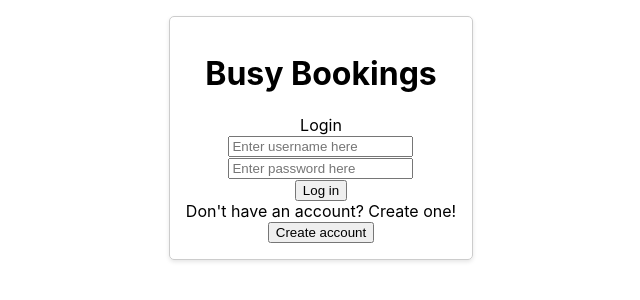
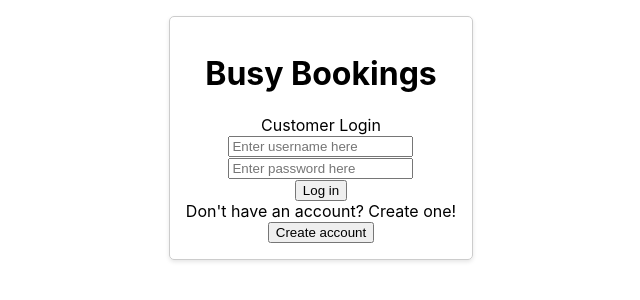
Before and after one commit to CS3300Group9/BusyBookings, a React (Create React App) app: page / in a window 1280 px wide. Both pictures are taken after a click on the button "I am a customer". Shown: the top 300 px of the page, without its empty margins (319-959 px from the left). Built offline with nearby package versions, Linux system fonts and the light colour scheme.

Commit message:
seperated user and business landing pages, added drop down for customer and business

```diff
--- a/src/App.js
+++ b/src/App.js
@@ -1,25 +1,40 @@
+// App.js
 import './App.css';
 import React, { useState } from 'react';
 import LoginPage from './Components/LoginPage';
 import InitialPage from './Components/InitialPage';
 import CreateAccountPage from './Components/CreateAccountPage';
 import LandingPage from './Components/LandingPage';
+import BusinessLandingPage from './Components/BusinessLandingPage';
 
 function App() {
   const [currentPage, setCurrentPage] = useState('initial');
   const [username, setUsername] = useState('');
   const [password, setPassword] = useState('');
+  const [userType, setUserType] = useState('customer');
   const [error, setError] = useState('');
 
   // TEMPORARY UNTIL DB MADE
   const [users, setUsers] = useState(new Map());
 
-  // CHANGE ME FOR SQL DB
-  const handleLogin = () => {
+  // Update handleLogin to accept userType
+  const handleLogin = (userType) => {
     if (users.has(username)) {
-      if (users.get(username) === password) {
-        setError('');
-        setCurrentPage('Logged in');
+      const user = users.get(username);
+      if (user.password === password) {
+        if (user.userType === userType) {
+          setError('');
+          setUsername('');
+          setPassword('');
+          setUserType('customer');
+          setCurrentPage(
+            userType === 'customer' ? 'customerLanding' : 'businessLanding'
+          );
+        } else {
+          setError(
+            `This account is registered as a ${user.userType}, not a ${userType}.`
+          );
+        }
       } else {
         setError('Incorrect password. Please try again.');
       }
@@ -28,7 +43,7 @@ function App() {
     }
   };
 
-  const handleCreateAccount = () => {
+  const handleCreateAccount = (userType) => {
     if (!username || !password) {
       setError('Please fill in all fields.');
       return;
@@ -46,12 +61,13 @@ function App() {
 
     setUsers((prevUsers) => {
       const updatedUsers = new Map(prevUsers);
-      updatedUsers.set(username, password);
+      updatedUsers.set(username, { password, userType });
       return updatedUsers;
     });
 
     setUsername('');
     setPassword('');
+    setUserType('customer');
     setError('');
     setCurrentPage('initial');
   };
@@ -60,6 +76,18 @@ function App() {
     case 'initial':
       return <InitialPage pageHandler={setCurrentPage} />;
     case 'customerLogin':
+      return (
+        <LoginPage
+          pageHandler={setCurrentPage}
+          loginHandle={handleLogin}
+          setUsername={setUsername}
+          setPassword={setPassword}
+          username={username}
+          password={password}
+          error={error}
+          userType="customer"
+        />
+      );
     case 'businessLogin':
       return (
         <LoginPage
@@ -67,7 +95,10 @@ function App() {
           loginHandle={handleLogin}
           setUsername={setUsername}
           setPassword={setPassword}
+          username={username}
+          password={password}
           error={error}
+          userType="business"
         />
       );
     case 'createAccount':
@@ -77,11 +108,17 @@ function App() {
           createAccountHandler={handleCreateAccount}
           setUsername={setUsername}
           setPassword={setPassword}
+          setUserType={setUserType}
+          username={username}
+          password={password}
+          userType={userType}
           error={error}
         />
       );
-    case 'Logged in':
-      return <LandingPage />; // Render the new component
+    case 'customerLanding':
+      return <LandingPage />;
+    case 'businessLanding':
+      return <BusinessLandingPage />;
     default:
       return <InitialPage pageHandler={setCurrentPage} />;
   }
--- /dev/null
+++ b/src/Components/BusinessLandingPage.jsx
@@ -0,0 +1,13 @@
+// Components/BusinessLandingPage.js
+import React from 'react';
+
+function BusinessLandingPage() {
+  return (
+    <div>
+      <h1>Welcome to the Business Dashboard</h1>
+      {/* Add business-specific content here */}
+    </div>
+  );
+}
+
+export default BusinessLandingPage;
--- a/src/Components/CreateAccountPage.jsx
+++ b/src/Components/CreateAccountPage.jsx
@@ -1,23 +1,38 @@
+// Components/CreateAccountPage.js
+import React from 'react';
 
-function CreateAccountPage({ pageHandler, createAccountHandler, setUsername, setPassword, error }) {
-
-  //NO LOGIC HERE, KEEP CLEAN
+function CreateAccountPage({
+  pageHandler,
+  createAccountHandler,
+  username,
+  password,
+  setUsername,
+  setPassword,
+  userType,
+  setUserType,
+  error,
+}) {
+  // NO LOGIC HERE, KEEP CLEAN
 
   return (
-    <div style={{
+    <div
+      style={{
         display: 'flex',
         justifyContent: 'center',
         alignItems: 'center',
-    }}>
-      <div style={{
+      }}
+    >
+      <div
+        style={{
           border: '1px solid #ccc',
           borderRadius: '5px',
           padding: '16px',
           margin: '16px',
           boxShadow: '0 2px 4px rgba(0, 0, 0, 0.1)',
           maxWidth: '30%',
-        alignItems: 'center'
-      }}>
+          alignItems: 'center',
+        }}
+      >
         <div className="App">
           <div>
             <h1 className="App-title">Busy Bookings</h1>
@@ -28,6 +43,7 @@ function CreateAccountPage({ pageHandler, createAccountHandler, setUsername, set
           <div>
             <input
               placeholder="Enter username"
+              value={username}
               onChange={(ev) => setUsername(ev.target.value)}
             />
           </div>
@@ -35,21 +51,27 @@ function CreateAccountPage({ pageHandler, createAccountHandler, setUsername, set
             <input
               type="password"
               placeholder="Enter password here"
+              value={password}
               onChange={(ev) => setPassword(ev.target.value)}
             />
+          </div>
+          <div>
+            <label>
+              Account Type:
+              <select value={userType} onChange={(e) => setUserType(e.target.value)}>
+                <option value="customer">Customer</option>
+                <option value="business">Business</option>
+              </select>
+            </label>
           </div>
           <div>
             <input
               type="button"
               value="Create Account"
-              onClick={createAccountHandler}
+              onClick={() => createAccountHandler(userType)}
             />
           </div>
-          {error && (
-            <div style={{ color: 'red' }}>
-              {error}
-            </div>
-          )}
+          {error && <div style={{ color: 'red' }}>{error}</div>}
           <div>
             <div>Already have an account? Log in!</div>
           </div>
@@ -57,7 +79,7 @@ function CreateAccountPage({ pageHandler, createAccountHandler, setUsername, set
             <input
               type="button"
               value="Log in"
-              onClick={() => pageHandler('login')}
+              onClick={() => pageHandler('initial')}
             />
           </div>
         </div>
--- a/src/Components/LoginPage.jsx
+++ b/src/Components/LoginPage.jsx
@@ -1,29 +1,48 @@
 
-function LoginPage({ pageHandler, loginHandle, setUsername, setPassword, error }) {
+function LoginPage({
+  pageHandler,
+  loginHandle,
+  setUsername,
+  setPassword,
+  error,
+  userType,
+}) {
+  // Include any necessary logic here
+
+  const handleLoginClick = () => {
+    // You can add any pre-validation logic here if needed
+    loginHandle(userType); // Pass userType to the login handler
+  };
 
   //NO LOGIC HERE, KEEP CLEAN
 
   return (
-    <div style={{
+    <div
+      style={{
         display: 'flex',
         justifyContent: 'center',
         alignItems: 'center',
-    }}>
-      <div style={{
+      }}
+    >
+      <div
+        style={{
           border: '1px solid #ccc',
           borderRadius: '5px',
           padding: '16px',
           margin: '16px',
           boxShadow: '0 2px 4px rgba(0, 0, 0, 0.1)',
           maxWidth: '30%',
-        alignItems: 'center'
-      }}>
+          alignItems: 'center',
+        }}
+      >
         <div className="App">
           <div>
             <h1 className="App-title">Busy Bookings</h1>
           </div>
           <div>
-            <div className="App-title">Login</div>
+            <div className="App-title">
+              {userType === 'business' ? 'Business Login' : 'Customer Login'}
+            </div>
           </div>
           <div>
             <input
@@ -42,14 +61,10 @@ function LoginPage({ pageHandler, loginHandle, setUsername, setPassword, error }
             <input
               type="button"
               value="Log in"
-              onClick={loginHandle}
+              onClick={handleLoginClick}
             />
           </div>
-          {error && (
-            <div style={{ color: 'red' }}>
-              {error}
-            </div>
-          )}
+          {error && <div style={{ color: 'red' }}>{error}</div>}
           <div>
             <div>Don't have an account? Create one!</div>
           </div>
```
Lines whose indentation alone changed are shown as unchanged.
